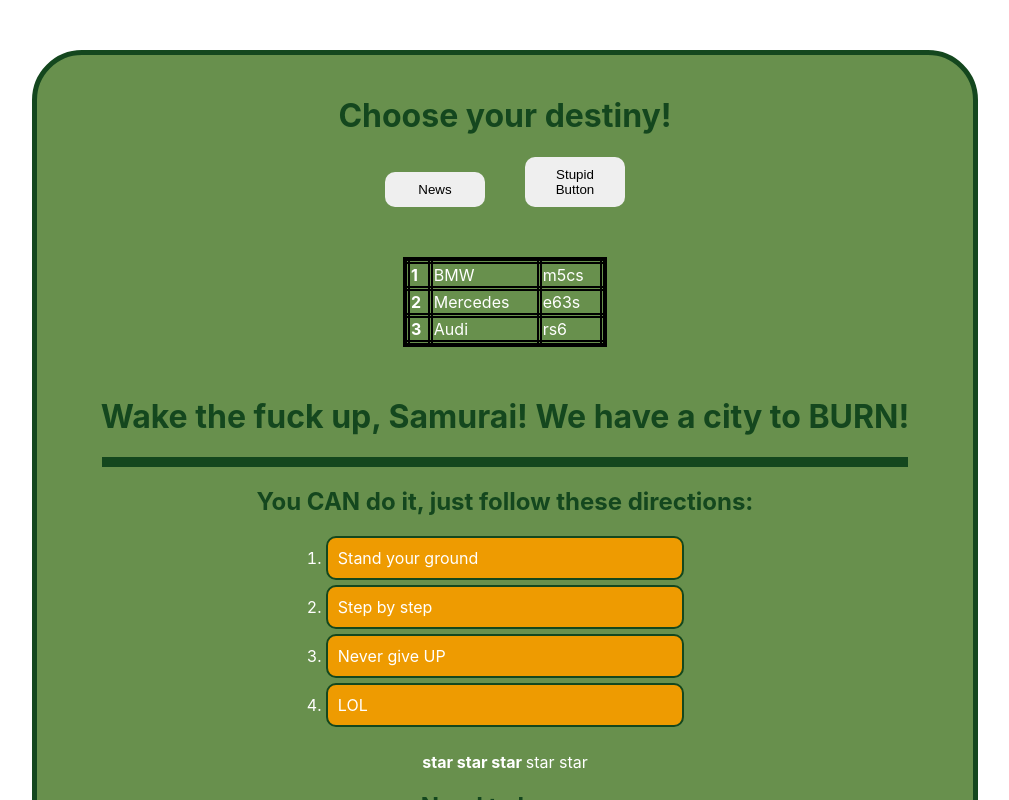
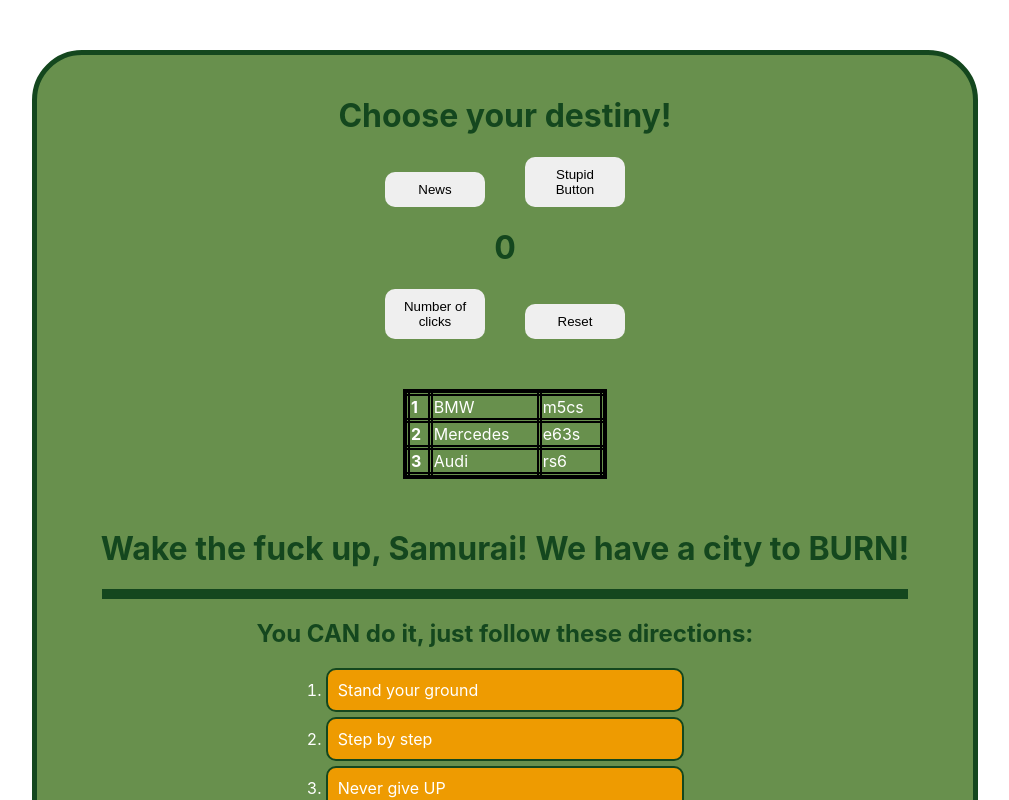
Before and after one commit to Pikadorius/samurai-way-main, a React (Create React App) app: page / in a window 1280 px wide. Shown: the top 800 px of the page, without its empty margins (135-1144 px from the left). Built offline with nearby package versions, Linux system fonts and the light colour scheme.

Commit message:
added StateExample component

```diff
--- a/src/App.tsx
+++ b/src/App.tsx
@@ -7,6 +7,7 @@ import Accordion from "./Components/Accordion";
 import Rating from "./Components/Rating";
 import CarTable from "./Components/CarTable";
 import NewComponent from "./Components/NewComponent";
+import StateExample from './Components/StateExample';
 
 
 export type TopCarPropsType = {
@@ -47,6 +48,7 @@ function App() {
     return (
         <div className="App">
             <Header title={"Choose your destiny!"}/>
+            <StateExample/>
             <CarTable list={topCars}/>
             <Welcome title={"Wake the fuck up, Samurai! We have a city to BURN!"}/>
             <Accordion titleValue={"You CAN do it, just follow these directions:"}
```
